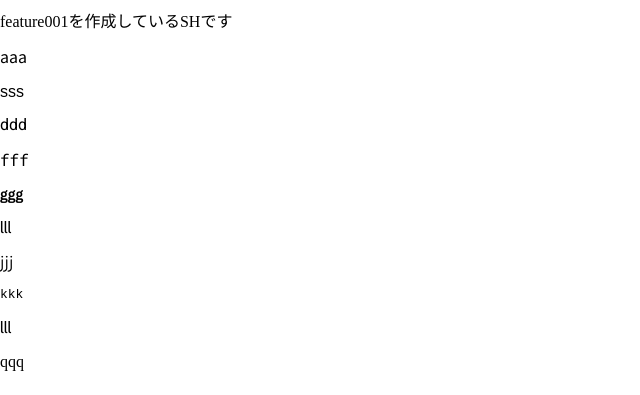
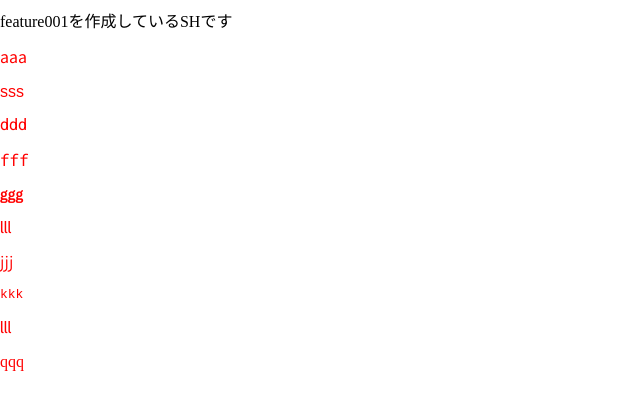
Before and after one commit to shu-ken/testseki, a plain HTML site: page sprite.html in a window 1280 px wide. Shown: the part 405-800 px from the top of the page, without its empty margins (0-640 px from the left). Drawn offline with nearby package versions, Linux system fonts and the light colour scheme.

Commit message:
赤色に変えました

```diff
--- a/sprite.html
+++ b/sprite.html
@@ -27,16 +27,56 @@
 		<div class="hhh">
 			<p>feature001を作成しているSHです</p>
 		</div>
-		<p class="aaa">aaa</p>
-		<p class="sss">sss</p>
-		<p class="ddd">ddd</p>
-		<p class="fff">fff</p>
-		<p class="ggg">ggg</p>
-		<p class="lll">lll</p>
-		<p class="jjj">jjj</p>
-		<p class="kkk">kkk</p>
-		<p class="lll">lll</p>
-		<p class="qqq">qqq</p>
+		<p
+			style="color: red"
+			class="aaa">
+			aaa
+		</p>
+		<p
+			style="color: red"
+			class="sss">
+			sss
+		</p>
+		<p
+			style="color: red"
+			class="ddd">
+			ddd
+		</p>
+		<p
+			style="color: red"
+			class="fff">
+			fff
+		</p>
+		<p
+			style="color: red"
+			class="ggg">
+			ggg
+		</p>
+		<p
+			style="color: red"
+			class="lll">
+			lll
+		</p>
+		<p
+			style="color: red"
+			class="jjj">
+			jjj
+		</p>
+		<p
+			style="color: red"
+			class="kkk">
+			kkk
+		</p>
+		<p
+			style="color: red"
+			class="lll">
+			lll
+		</p>
+		<p
+			style="color: red"
+			class="qqq">
+			qqq
+		</p>
 	</body>
 </html>
 
```
